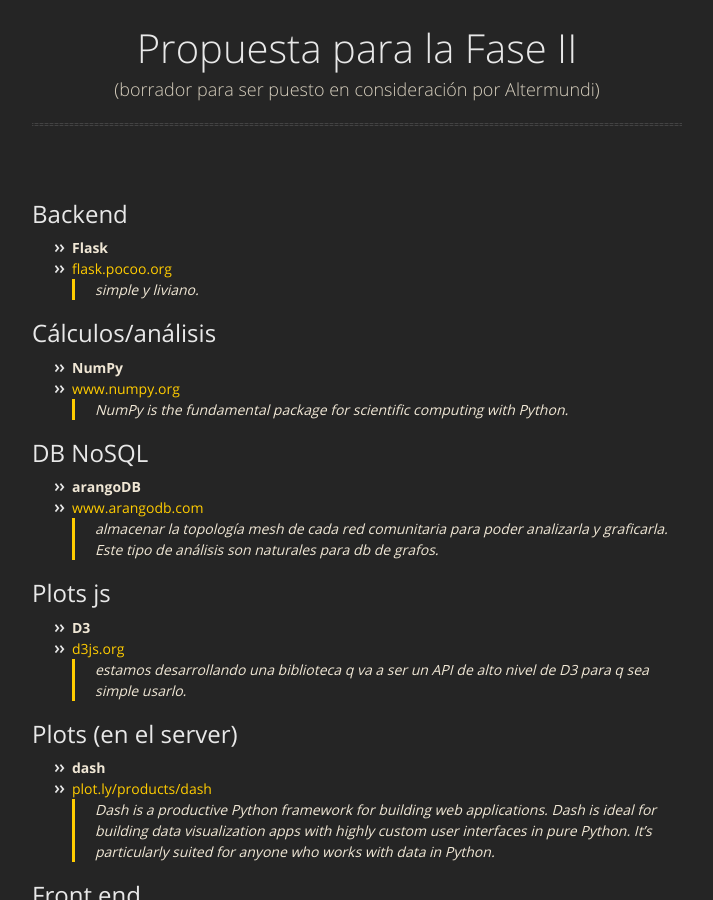
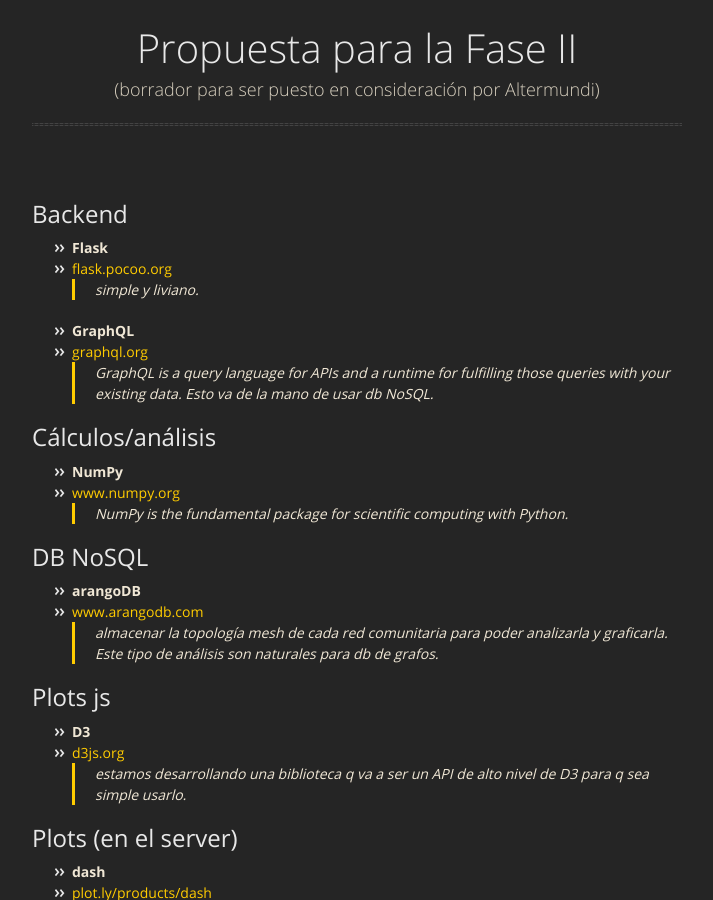
Before and after one commit to pewen/LRFII, a Jekyll site: the page built from index.md, in a window 1280 px wide and 900 px high. Shown: the whole window, without its empty margins (283-996 px from the left). Built offline with Jekyll 4.4.1, drawn with Linux system fonts in a browser that asks for light colours; our own code applies the rules of GitHub Pages for plain Markdown files.

Commit message:
minor change

```diff
--- a/index.md
+++ b/index.md
@@ -6,6 +6,10 @@
 * **Flask**
 * [flask.pocoo.org](http://flask.pocoo.org)
 > simple y liviano.
+
+* **GraphQL**
+* [graphql.org](https://graphql.org)
+> GraphQL is a query language for APIs and a runtime for fulfilling those queries with your existing data. Esto va de la mano de usar db NoSQL.
 
 ## Cálculos/análisis
 * **NumPy**
```
Also changed, not shown: 1 other file.
